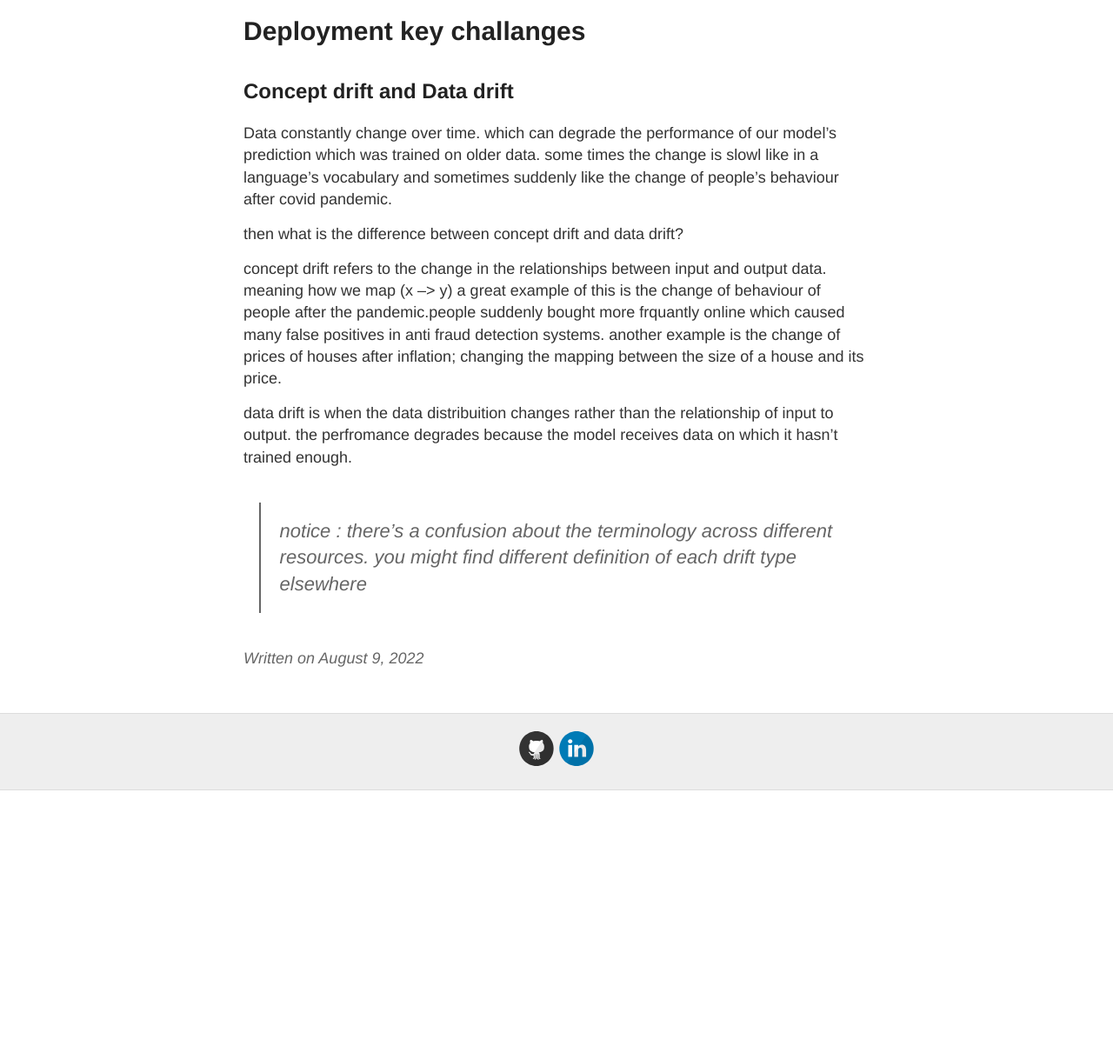
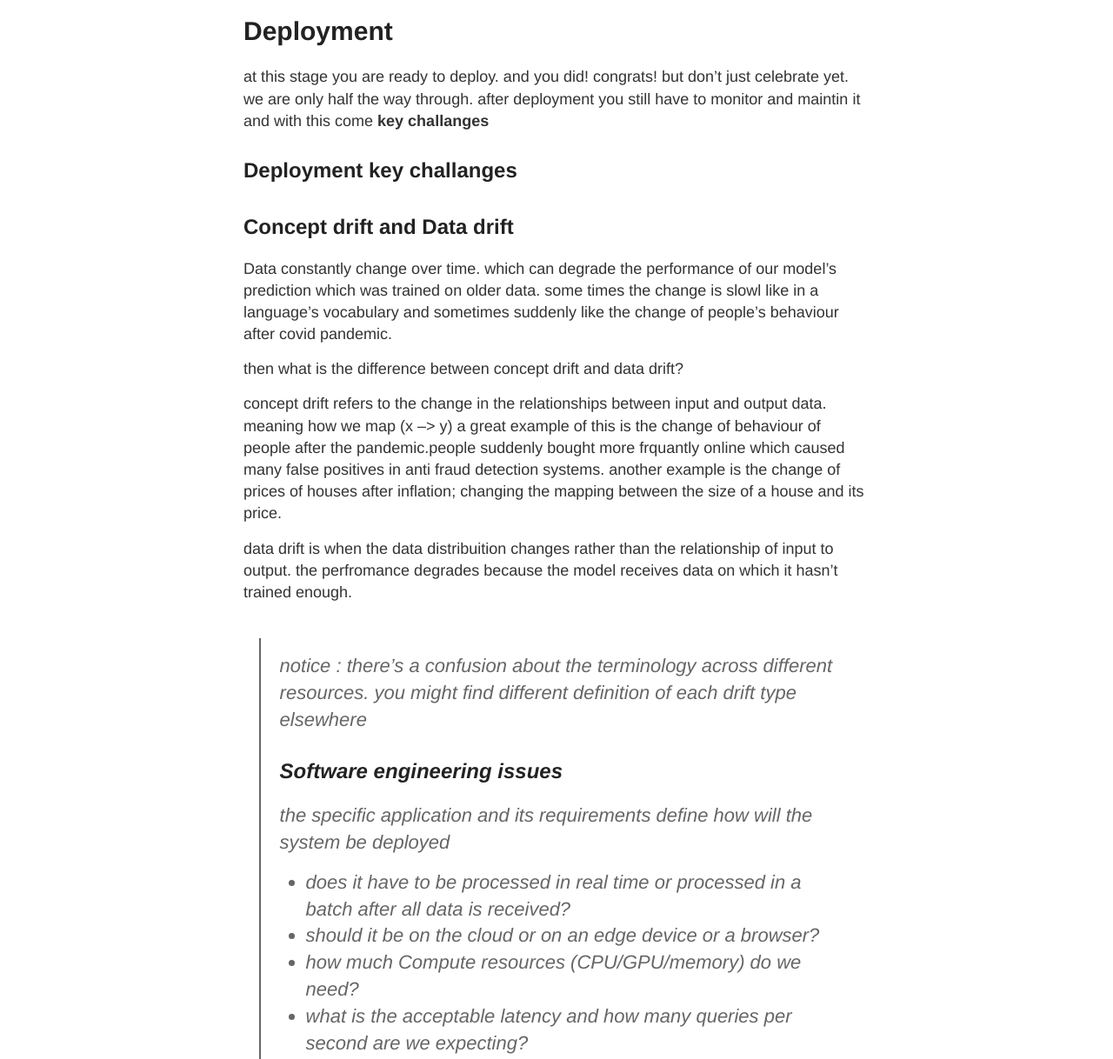
Before and after one commit to mgama1/mgama1.github.io, a Jekyll site: the page built from _posts/2022-8-9-introtomlopssummary.md, in a window 1280 px wide and 1400 px high, scrolled down 1193 px. Shown: the part 182-1400 px from the top of the window at 87% size. Built offline with Jekyll 4.4.1, drawn with Linux system fonts in a browser that asks for light colours; comment, search, counter and statistics services are not loaded; before the commit the page ends 2284 px from its top, so only the background shows below that; some of the changed text lies outside the part shown.

Commit message:
Update 2022-8-9-introtomlopssummary.md

```diff
--- a/_posts/2022-8-9-introtomlopssummary.md
+++ b/_posts/2022-8-9-introtomlopssummary.md
@@ -19,7 +19,9 @@ First you have to define the project you are working on, what does it solve and
 
 ![image](https://user-images.githubusercontent.com/40968723/186568227-2e125949-5557-41d7-99cd-2217db6c12c2.png)
 
-# Deployment key challanges
+# Deployment
+at this stage you are ready to deploy. and you did! congrats! but don't just celebrate yet. we are only half the way through. after deployment you still have to monitor and maintin it and with this come <b> key challanges </b>
+## Deployment key challanges
 
 ## Concept drift and Data drift
 Data constantly change over time. which can degrade the performance of our model's prediction which was trained on older data. some times the change is slowl like in a language's vocabulary and sometimes suddenly like the change of people's behaviour after covid pandemic.
@@ -32,3 +34,11 @@ another example is the change of prices of houses after inflation; changing the
 
 data drift is when the data distribuition changes rather than the relationship of input to output. the perfromance degrades because the model receives data on which it hasn't trained enough.
 > notice : there's a confusion about the terminology across different resources. you might find different definition of each drift type elsewhere
+## Software engineering issues
+the specific application and its requirements define how will the system be deployed
+- does it have to be processed in real time or processed in a batch after all data is received?
+- should it be on the cloud or on an edge device or a browser?
+- how much Compute resources (CPU/GPU/memory) do we need?
+- what is the acceptable latency and how many queries per second are we expecting?
+- should you log all the user data to use it for performence measuring or retrainig your model?
+-
```
